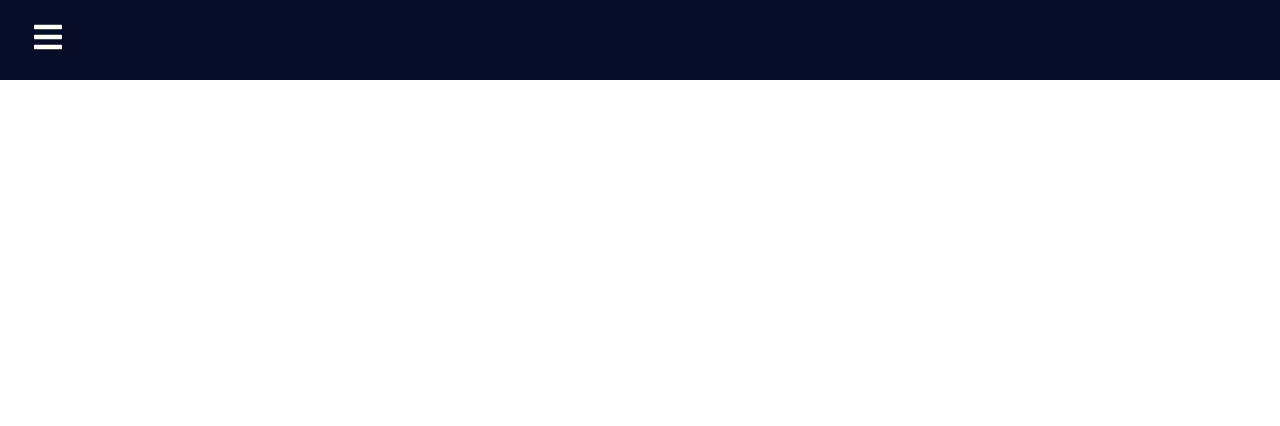
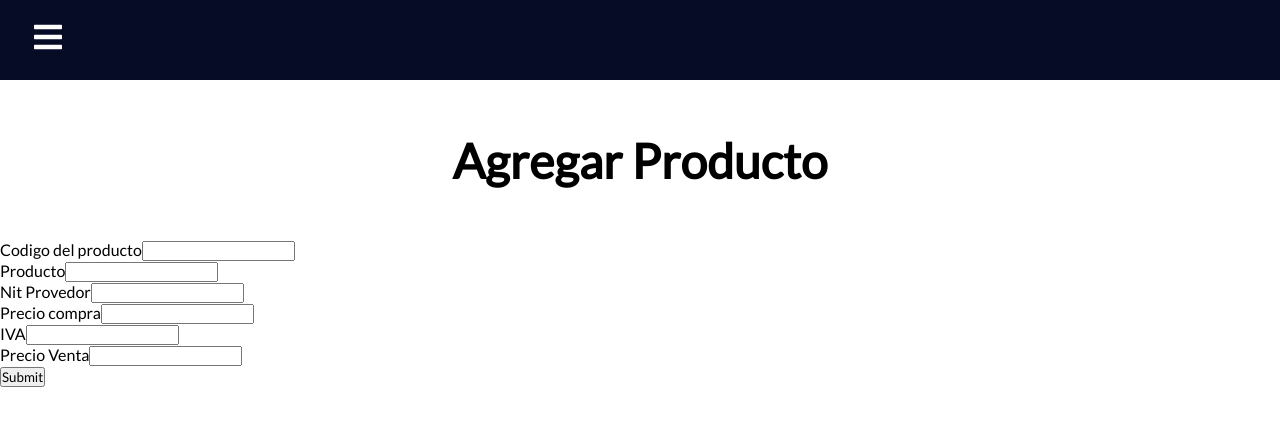
Before and after one commit to NicolasChaves93/TiendaReactFront, a React (Create React App) app: page /agregarProducto in a window 1280 px wide. Shown: the top 426 px of the page. Built offline with nearby package versions, Linux system fonts and the light colour scheme.

Commit message:
Agregar Productos

```diff
--- a/src/App.css
+++ b/src/App.css
@@ -7,9 +7,9 @@
   font-family: 'Lato', sans-serif;
 }
 
-.home, .reportes, .productos{
+.title{
   display: flex;
-  height: 90vh;
+  height: 20vh;
   align-items: center;
   justify-content: center;
   font-size: 3rem;
--- a/src/App.js
+++ b/src/App.js
@@ -4,19 +4,24 @@ import { BrowserRouter as Router, Routes, Route } from 'react-router-dom';
 import Home from './pages/Home'
 import Reportes from './pages/Reportes'
 import Productos from './pages/Productos'
+import Clientes from "./pages/Clientes";
+import React from "react";
+import AgregarProducto from './components/AgregarProducto'
 
 function App() {
   return (
-    <>
+    <React.Fragment>
       <Router>
         <Navbar />
         <Routes>
           <Route exact path='/' element={<Home/>}/>
+          <Route exact path='/clientes' element={<Clientes/>}/>
           <Route exact path='/reportes' element={<Reportes/>}/>
           <Route exact path='/productos' element={<Productos/>}/>
+          <Route exact path='/agregarProducto' element={<AgregarProducto/>}/>
         </Routes>
       </Router>
-    </>
+    </React.Fragment>
   );
 }
 
--- /dev/null
+++ b/src/components/AgregarProducto.js
@@ -0,0 +1,87 @@
+import axios from 'axios';
+import React, { Component } from 'react'
+import {Navigate} from  'react-router-dom'
+
+class AgregarProducto extends Component {
+    codigo = React.createRef();
+    producto = React.createRef();
+    nit = React.createRef();
+    precioCompra = React.createRef();
+    iva = React.createRef();
+    precioVenta = React.createRef();
+
+    state = {
+        producto: [],
+        status : null
+    }
+
+    recibirFormulario = (e) =>{
+        e.preventDefault();
+        var producto = {
+            codigo_producto: this.codigo.current.value,
+            nombre_producto: this.producto.current.value,
+            nitproveedor: this.nit.current.value,
+            precio_compra: this.precioCompra.current.value,
+            iva_compra: this.iva.current.value,
+            precio_venta: this.precioVenta.current.value,
+
+        }
+        console.log(producto);
+        this.setState({
+            producto: producto
+        })
+
+        console.log(this.state.producto.codigo_producto);
+
+        axios.post("http://localhost:8080/api/productos/producto",producto)
+        .then(res=>{
+            if(res.data){
+                this.setState({
+                    producto:res.data,
+                    status: "sucess"
+                })
+            }
+        })
+    }
+    render(){
+        if(this.state.status === "sucess"){
+            return <Navigate to = "/productos" />
+        }
+        return(
+            <div>
+                <h1 className='title'>Agregar Producto</h1>
+                <form onSubmit={this.recibirFormulario}>
+                <div>
+                    <label>Codigo del producto</label>
+                    <input type = "text" name="codigo" ref = {this.codigo}/>
+                </div>
+                <div>
+                    <label>Producto</label>
+                    <input type = "text" name="producto" ref = {this.producto}/>
+                </div>
+                <div>
+                    <label>Nit Provedor</label>
+                    <input type = "text" name="nit" ref = {this.nit}/>
+                </div>
+                <div>
+                    <label>Precio compra</label>
+                    <input type = "text" name="precioCompra" ref =  {this.precioCompra}/>
+                </div>
+                <div>
+                    <label>IVA</label>
+                    <input type = "text" name="iva" ref = {this.iva}/>
+                <div>
+                    <label>Precio Venta</label>
+                    <input type = "text" name="precioVenta" ref = {this.precioVenta}/>
+                </div>
+                <div>
+                    <input type = "Submit" />
+                </div>
+                </div>
+            </form>
+            </div>
+        )
+    }
+}
+
+export default AgregarProducto;
--- a/src/pages/Productos.js
+++ b/src/pages/Productos.js
@@ -1,13 +1,17 @@
 import React, { Component } from 'react'
 import axios from 'axios';
+import { Link } from 'react-router-dom';
 
 class Productos extends Component {
     state = {
         productos:[]
     }
 
-    render(){
+    componentWillMount(){
+        this.getProductos();
+    }
 
+    getProductos = () =>{
         axios.get("http://localhost:8080/api/productos/")
         .then(res => {
             console.log(res.data);
@@ -15,9 +19,12 @@ class Productos extends Component {
                 productos: res.data
             })
         });
+    }
+    render(){
         return(
             <div>
-                <h1>Productos</h1>
+                <h1 className='title'>Productos</h1>
+                <Link to = "/agregarProducto">Agregar Producto</Link>
                 <table>
                     <thead>
                         <tr>
```
